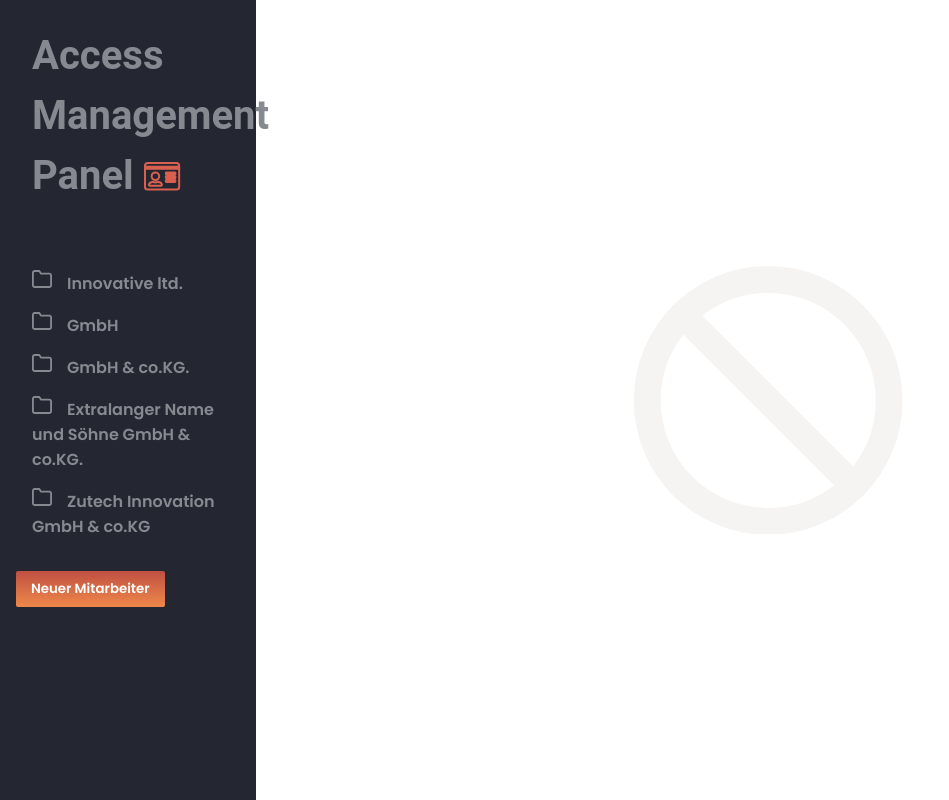
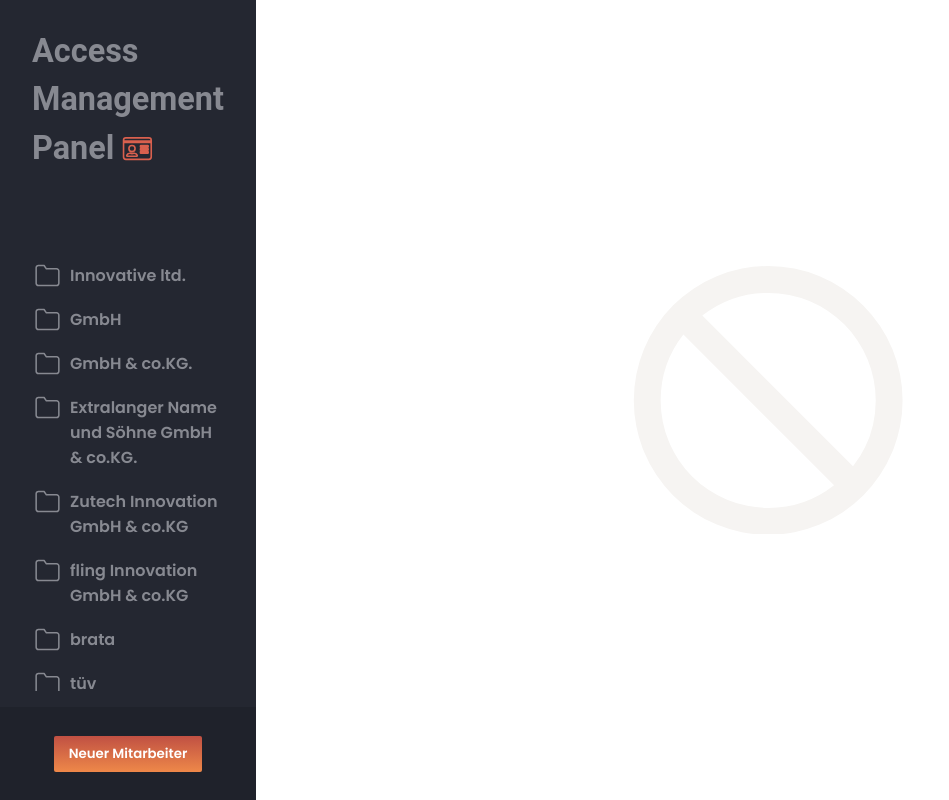
Before and after one commit to janhenrikfock/Access-Management-Panel, a React (Create React App) app: page / in a window 1280 px wide. Shown: the whole page, without its empty margins (0-949 px from the left). Built offline with nearby package versions, Linux system fonts and the light colour scheme.

Commit message:
--squash merge styleSidebar

```diff
--- a/src/Components/Sidebar/CompanyItem.css
+++ b/src/Components/Sidebar/CompanyItem.css
@@ -1,18 +1,33 @@
-.companyFolder {
-  margin-top: 10px;
+.companylist__listelement {
+  display: flex;
+  align-items: flex-start;
+  padding: 3px;
   color: var(--textSidebar);
+  stroke: var(--textSidebar);
   list-style: none;
-  margin-top: 15px;
+  margin-top: 13px;
   font-weight: bold;
+  cursor: pointer;
+  white-space: normal;
 }
-.companyFolder:hover {
+.companylist__listelement:hover {
   color: var(--activeColor);
-  cursor: pointer;
-  transition: color 0.3s;
+  stroke: var(--activeColor);
+  transition: color stroke 0.3s;
 }
-.itemLogo {
-  display: inline;
-  height: 20px;
-  width: 20px;
-  margin-right: 15px;
+.companylist__listelement--logocontainer {
+  justify-content: flex-start;
+  margin-right: 10px;
+  min-height: 25px;
+  min-width: 25px;
+  max-height: 25px;
+  max-width: 25px;
 }
+.companylist__listelement--logo {
+  stroke: inherit;
+  fill: none;
+}
+.companylist__listelement--companyname {
+  color: inherit;
+  margin: 0;
+}
--- a/src/Components/Sidebar/CompanyItem.js
+++ b/src/Components/Sidebar/CompanyItem.js
@@ -1,12 +1,32 @@
 import './CompanyItem.css'
-import folderIcon from '../../images/folder.svg'
 
 export default function CompanyItem({ sectionName, worker, setOpenCompany }) {
   return (
     <>
-      <li className="companyFolder" onClick={() => setOpenCompany(worker)}>
-        <img className="itemLogo" src={folderIcon} alt="foldericon" />
-        {sectionName}
+      <li
+        className="companylist__listelement"
+        onClick={() => setOpenCompany(worker)}
+      >
+        <svg
+          className="companylist__listelement--logocontainer"
+          xmlns="http://www.w3.org/2000/svg"
+          width="32.567"
+          height="29.147"
+          viewBox="0 0 32.567 29.147"
+        >
+          <path
+            className="companylist__listelement--logo"
+            id="Icon_feather-folder"
+            data-name="Icon feather-folder"
+            d="M32.567,27.742a2.931,2.931,0,0,1-2.957,2.905H5.957A2.931,2.931,0,0,1,3,27.742V7.405A2.931,2.931,0,0,1,5.957,4.5h7.392l2.957,4.358H29.61a2.931,2.931,0,0,1,2.957,2.905Z"
+            transform="translate(-1.5 -3)"
+            stroke-linecap="round"
+            stroke-linejoin="round"
+            stroke-width="2"
+          />
+        </svg>
+
+        <p className="companylist__listelement--companyname">{sectionName}</p>
       </li>
     </>
   )
--- a/src/Components/Sidebar/Sidebar.css
+++ b/src/Components/Sidebar/Sidebar.css
@@ -1,13 +1,26 @@
 .sidebar {
+  display: flex;
+  flex-direction: column;
+  justify-content: space-between;
   height: 100vh;
-  padding: 1em;
   background-color: var(--backgroundSidebar);
 }
-.logo,
+.logo {
+  padding: 2em;
+}
 .companyList {
-  padding: 1em;
+  padding: 2em;
+  overflow-y: scroll;
 }
-.button-newWorker {
+
+.container__button--newworker {
+  display: grid;
+  place-items: center;
+  background-color: #1f222b;
+  height: 14vh;
+}
+.button--newWorker {
+  cursor: pointer;
   align-self: center;
   display: block;
   background: linear-gradient(
--- a/src/Components/Sidebar/Sidebar.js
+++ b/src/Components/Sidebar/Sidebar.js
@@ -20,12 +20,14 @@ export default function Sidebar({
           />
         ))}
       </ul>
-      <button
-        className="button-newWorker"
-        onClick={() => setRenderNewWorker(true)}
-      >
-        Neuer Mitarbeiter
-      </button>
+      <div className="container__button--newworker">
+        <button
+          className="button--newWorker"
+          onClick={() => setRenderNewWorker(true)}
+        >
+          Neuer Mitarbeiter
+        </button>
+      </div>
     </div>
   )
 }
--- a/src/MockData/data.js
+++ b/src/MockData/data.js
@@ -80,4 +80,40 @@ export const workerData = [
     enddate: '20210286',
     company: 'Zutech Innovation GmbH & co.KG',
   },
+  {
+    name: 'Mickey',
+    surname: 'Mouse',
+    id: 6760872309,
+    card: 694487,
+    role: 'none',
+    enddate: '20210286',
+    company: 'fling Innovation GmbH & co.KG',
+  },
+  {
+    name: 'Mickey',
+    surname: 'Mouse',
+    id: 6760872309,
+    card: 694409,
+    role: 'none',
+    enddate: '20210286',
+    company: 'brata',
+  },
+  {
+    name: 'Mickey',
+    surname: 'Mouse',
+    id: 6760872309,
+    card: 694409,
+    role: 'none',
+    enddate: '20210286',
+    company: 'tüv',
+  },
+  {
+    name: 'Mickey',
+    surname: 'Mouse',
+    id: 6760872309,
+    card: 694409,
+    role: 'none',
+    enddate: '20210286',
+    company: 'Hinkelstein',
+  },
 ]
```
